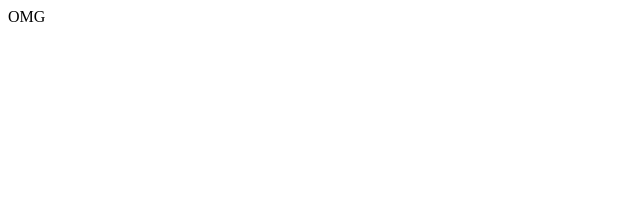
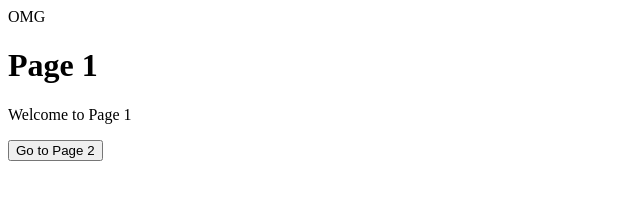
Before and after one commit to joannagomees/test_pages, a plain HTML site: page index.html in a window 1280 px wide. Shown: the whole page, without its empty margins (0-640 px from the left). Drawn offline with Linux system fonts and the light colour scheme.

Commit message:
Update index.html

```diff
--- a/index.html
+++ b/index.html
@@ -2,4 +2,22 @@
 <Head>
 OMG
 </Head>
-</Html>
+</Html>  <!DOCTYPE html>
+<html lang="en">
+<head>
+    <meta charset="UTF-8">
+    <meta name="viewport" content="width=device-width, initial-scale=1.0">
+    <title>Page 1</title>
+</head>
+<body>
+    <h1>Page 1</h1>
+    <p>Welcome to Page 1</p>
+    <button onclick="goToPage2()">Go to Page 2</button>
+
+    <script>
+        function goToPage2() {
+            window.location.href = "page2.html";
+        }
+    </script>
+</body>
+</html>
```
